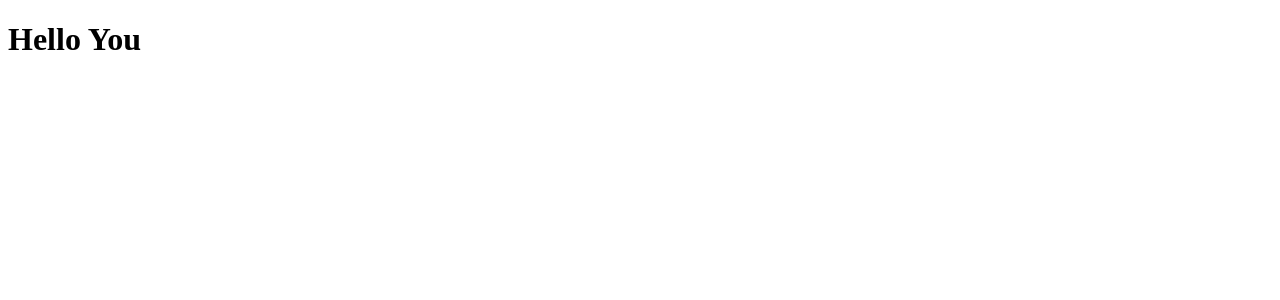
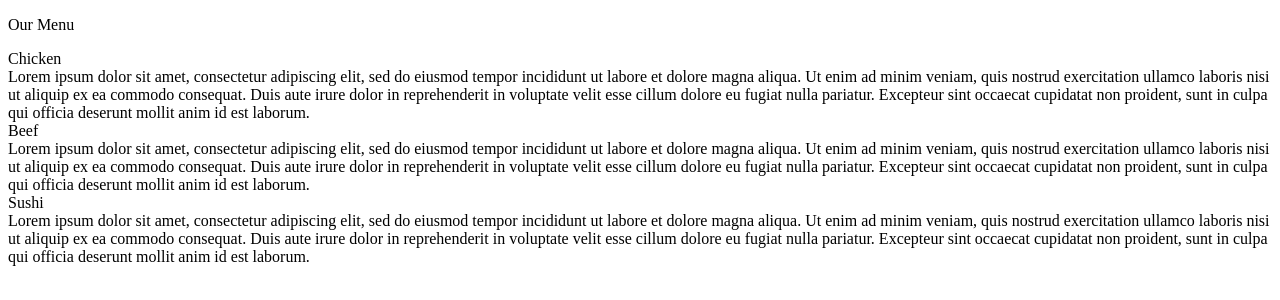
Before and after one commit to HerculesH/coursera-test, a plain HTML site: page module2-solution/index.html in a window 1280 px wide. Drawn offline with Linux system fonts and the light colour scheme.

Commit message:
Update index.html

```diff
--- a/module2-solution/index.html
+++ b/module2-solution/index.html
@@ -1,9 +1,36 @@
 <!DOCTYPE html>
 <html>
-<head>
-	<title>Hello You</title>
+  <head>
+<link rel="css" href="file.css">
 </head>
 <body>
-	<h1>Hello You</h1>
+ <p>Our Menu</p>
+ <div class = "box1">
+    <div class = "title1">
+Chicken
+ </div>
+ <div class = "box1Body">
+Lorem ipsum dolor sit amet, consectetur adipiscing elit, sed do eiusmod tempor incididunt ut labore et dolore magna aliqua. Ut enim ad minim veniam, quis nostrud exercitation ullamco laboris nisi ut aliquip ex ea commodo consequat. Duis aute irure dolor in reprehenderit in voluptate velit esse cillum dolore eu fugiat nulla pariatur. Excepteur sint occaecat cupidatat non proident, sunt in culpa qui officia deserunt mollit anim id est laborum.
+</div>
+</div>
+
+ <div class = "box1">
+    <div class = "title2">
+Beef
+ </div>
+ <div class = "box1Body">
+Lorem ipsum dolor sit amet, consectetur adipiscing elit, sed do eiusmod tempor incididunt ut labore et dolore magna aliqua. Ut enim ad minim veniam, quis nostrud exercitation ullamco laboris nisi ut aliquip ex ea commodo consequat. Duis aute irure dolor in reprehenderit in voluptate velit esse cillum dolore eu fugiat nulla pariatur. Excepteur sint occaecat cupidatat non proident, sunt in culpa qui officia deserunt mollit anim id est laborum.
+</div>
+</div>
+
+ <div class = "box1">
+    <div class = "title3">
+Sushi
+ </div>
+ <div class = "box1Body">
+Lorem ipsum dolor sit amet, consectetur adipiscing elit, sed do eiusmod tempor incididunt ut labore et dolore magna aliqua. Ut enim ad minim veniam, quis nostrud exercitation ullamco laboris nisi ut aliquip ex ea commodo consequat. Duis aute irure dolor in reprehenderit in voluptate velit esse cillum dolore eu fugiat nulla pariatur. Excepteur sint occaecat cupidatat non proident, sunt in culpa qui officia deserunt mollit anim id est laborum.
+</div>
+</div>
+
 </body>
 </html>
```
